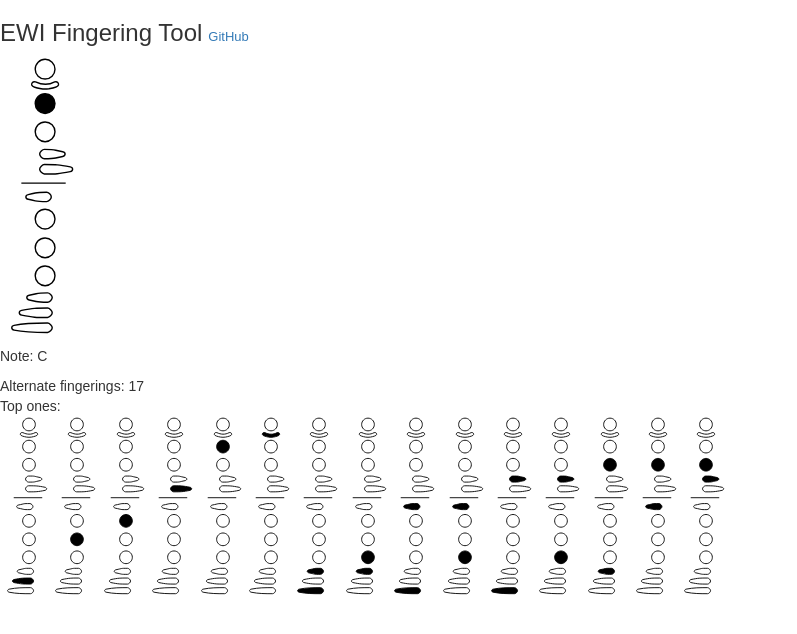
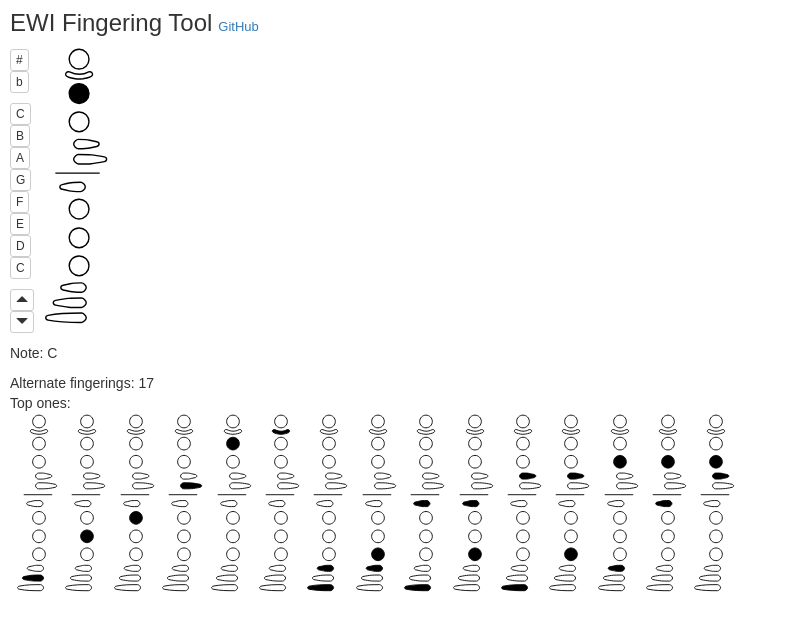
Before and after one commit to bwasty/ewi, a React (Create React App) app: page / in a window 1280 px wide. Shown: the top 634 px of the page, without its empty margins (0-797 px from the left). Built offline with nearby package versions, Linux system fonts and the light colour scheme.

Commit message:
basic note buttons

```diff
--- a/src/App.css
+++ b/src/App.css
@@ -1,4 +1,13 @@
 .App h3 {
   display: inline-block;
   margin-right: 6px;
+  margin-top: 10px;
 }
+
+.note-buttons {
+  display: inline-block;
+}
+
+.note-buttons Button {
+  display: block;
+}
--- a/src/App.js
+++ b/src/App.js
@@ -1,4 +1,6 @@
-import React, { Component } from 'react';
+import React, { Component } from 'react'
+import { Button, Glyphicon, Tooltip, OverlayTrigger} from 'react-bootstrap'
+
 import './App.css';
 
 import {Fingering, allCombinations} from './Fingering'
@@ -27,7 +29,27 @@ class App extends Component {
         <h3>EWI Fingering Tool</h3>
         <a href="https://github.com/bwasty/ewi" style={{ fontSize: 'small'}}>GitHub</a>
         <br />
-        <div style={{height: '280px'}}>
+        <div className="note-buttons">
+          <Button bsSize="xsmall">#</Button>
+          <Button bsSize="xsmall">b</Button>
+          <p />
+          <Button bsSize="xsmall">C</Button>
+          <Button bsSize="xsmall">B</Button>
+          <Button bsSize="xsmall">A</Button>
+          <Button bsSize="xsmall">G</Button>
+          <Button bsSize="xsmall">F</Button>
+          <Button bsSize="xsmall">E</Button>
+          <Button bsSize="xsmall">D</Button>
+          <Button bsSize="xsmall">C</Button>
+          <p />
+          <OverlayTrigger placement="right" delay={500} overlay={ <Tooltip id="tooltip">Octave up</Tooltip> }>
+            <Button bsSize="xsmall"><Glyphicon glyph="triangle-top" /></Button>
+          </OverlayTrigger>
+          <OverlayTrigger placement="right" delay={500} overlay={ <Tooltip id="tooltip">Octave down</Tooltip> }>
+            <Button bsSize="xsmall"><Glyphicon glyph="triangle-bottom" /></Button>
+          </OverlayTrigger>
+        </div>
+        <div style={{height: '280px', display: 'inline-block'}}>
           <FingeringChart fingering={fingering} handleKeyClick={this.handleKeyClick} />
         </div>
         <p />
--- a/src/index.css
+++ b/src/index.css
@@ -1,5 +1,6 @@
 body {
-  margin: 0;
+  margin-left: 10px;
+  margin-right: 10px;
   padding: 0;
   font-family: sans-serif;
 }
```
